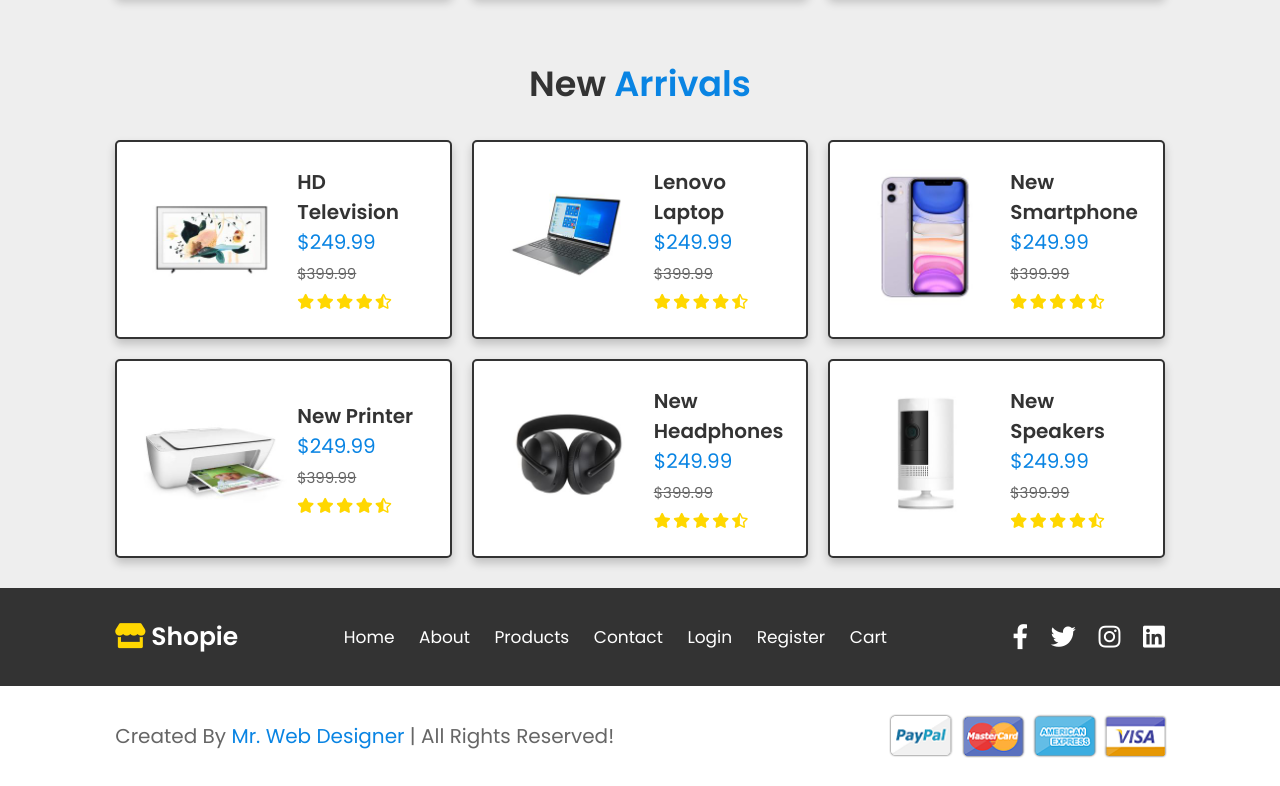
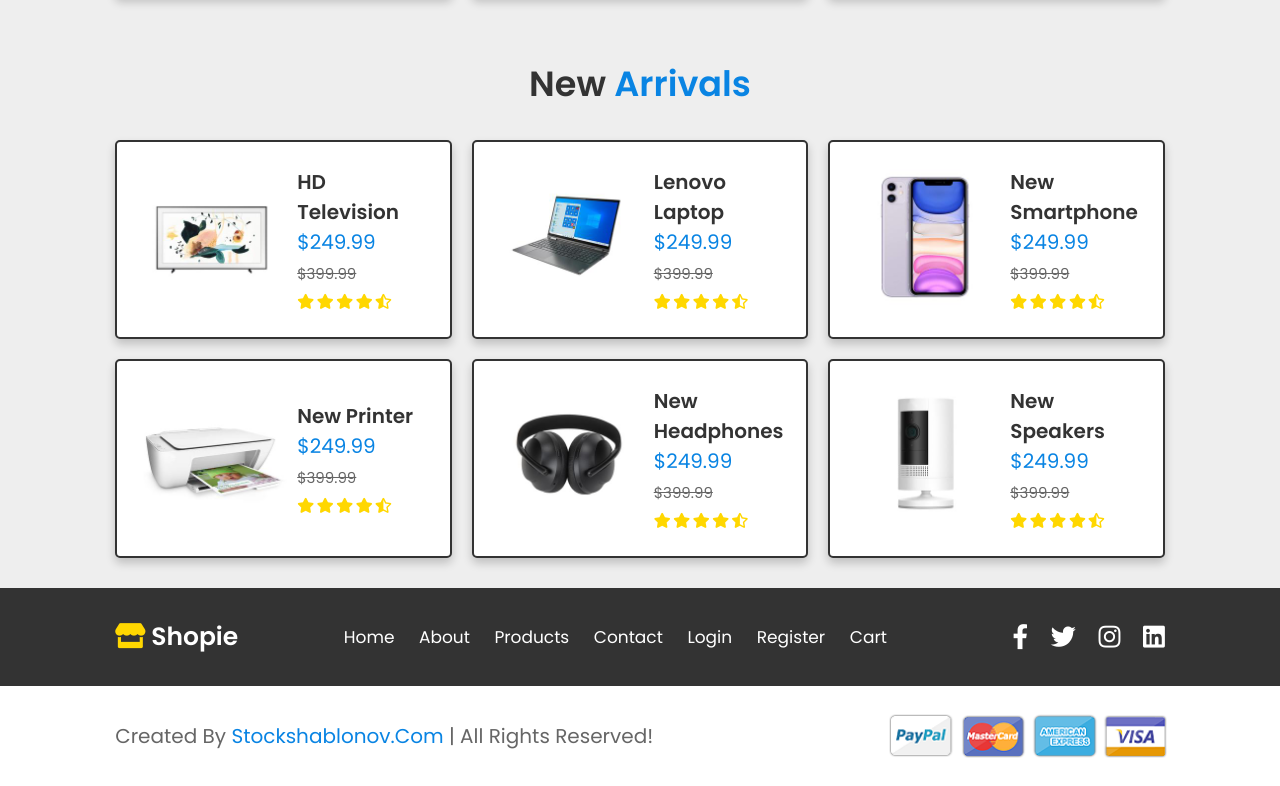
Before and after one commit to valekutce/Shopie, a plain HTML site: page home.html in a window 1280 px wide. Shown: the part 813-1599 px from the top of the page. Drawn offline with nearby package versions, Linux system fonts and the light colour scheme.

Commit message:
Update home.html

```diff
--- a/home.html
+++ b/home.html
@@ -276,22 +276,6 @@
 </section>
 
 <!-- arrivals section ends -->
-
-
-
-
-
-
-
-
-
-
-
-
-
-
-
-
 <!-- footer section starts  -->
 
 <section class="quick-links">
@@ -319,7 +303,7 @@
 
 <section class="credit">
 
-    <p> created by <span>mr. web designer</span> | all rights reserved! </p>
+    <p> created by <span>stockshablonov.com</span> | all rights reserved! </p>
 
     <img src="images/card_img.png" alt="">
 
```
